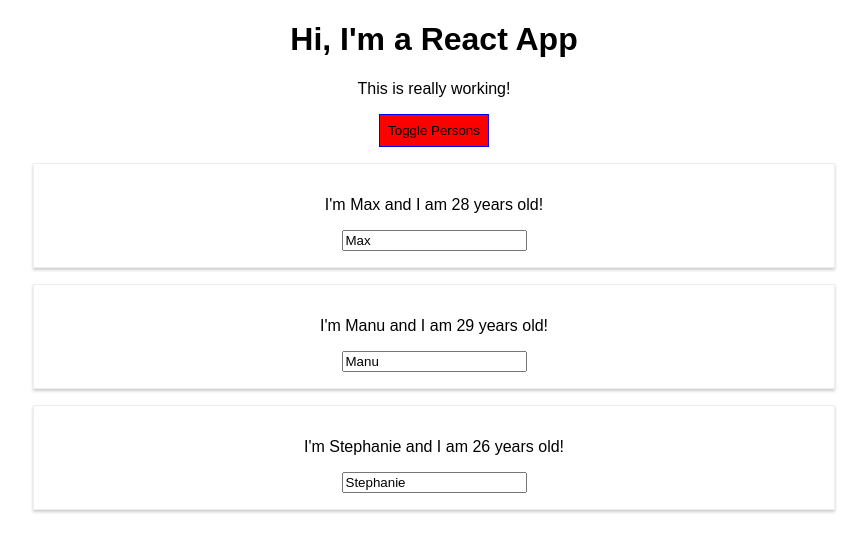
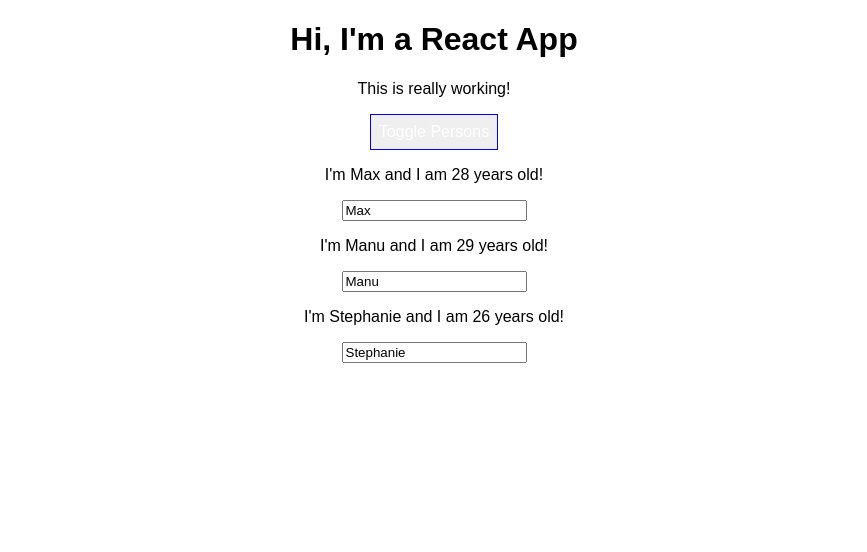
Before and after one commit to StaVergos/react-educational, a React (Create React App) app: page / in a window 1280 px wide. Both pictures are taken after a click on the button "Toggle Persons". Shown: the top 552 px of the page, without its empty margins (206-1073 px from the left). Built offline with nearby package versions, Linux system fonts and the light colour scheme.

Commit message:
added styled components

```diff
--- a/package.json
+++ b/package.json
@@ -6,7 +6,8 @@
     "radium": "^0.26.0",
     "react": "^16.13.1",
     "react-dom": "^16.13.1",
-    "react-scripts": "1.1.5"
+    "react-scripts": "1.1.5",
+    "styled-components": "^5.1.1"
   },
   "scripts": {
     "start": "react-scripts start",
--- a/src/App.js
+++ b/src/App.js
@@ -1,7 +1,22 @@
 import React, { Component } from 'react';
+import styled from 'styled-components';
 import './App.css';
-import Radium from 'radium';
+
 import Person from './Person/Person';
+
+const StyledButton = styled.button`
+ background-color: 'green';
+ color: white;
+  font: inherit;
+  border: 1px solid blue;
+  padding: 8px;
+  cursor: pointer;
+
+  &:hover {
+    background-color: lightgreen;
+    color: black;
+  }
+`;
 
 class App extends Component {
   state = {
@@ -91,9 +106,9 @@
       <div className="App">
         <h1>Hi, I'm a React App</h1>
         <p className={classes.join(' ')}>This is really working!</p>
-        <button
-        style={style}
-        onClick={this.togglePersonsHandler}>Toggle Persons</button>
+        <StyledButton onClick={this.togglePersonsHandler}>
+          Toggle Persons
+        </StyledButton>
         {persons}
       </div>
     );
@@ -101,4 +116,4 @@
   }
 }
 
-export default Radium(App);
+export default App;
--- a/src/Person/Person.css
+++ b/src/Person/Person.css
@@ -1,8 +1,14 @@
-.Person {
-    width: 60%;
-    margin: 16px auto;
-    border: 1px solid #eee;
-    box-shadow: 0 2px 3px #ccc;
-    padding: 16px;
-    text-align: center;
-}
+/*.Person {*/
+/*    width: 60%;*/
+/*    margin: 16px auto;*/
+/*    border: 1px solid #eee;*/
+/*    box-shadow: 0 2px 3px #ccc;*/
+/*    padding: 16px;*/
+/*    text-align: center;*/
+/*}*/
+
+/*@media (min-width: 500px) {*/
+/*    .Person {*/
+/*        width: 450px;*/
+/*    }*/
+/*}*/
--- a/src/Person/Person.js
+++ b/src/Person/Person.js
@@ -1,16 +1,30 @@
 import React from 'react';
-import Radium from 'radium';
+import styled from 'styled-components';
 
-import './Person.css';
+// import './Person.css';
+const StyledDiv = styled.div`
+    width: 60%;
+    margin: 16px auto;
+    border: 1px solid #eee;
+    box-shadow: 0 2px 3px #ccc;
+    padding: 16px;
+    text-align: center;
+
+    @media (min-width: 500px) {
+            width: 450px;
+    }
+`;
 
 const person = ( props ) => {
     return (
-        <div className="Person">
-            <p onClick={props.click}>I'm {props.name} and I am {props.age} years old!</p>
+        // <div className="Person" style={style}>
+        <div>
+            <p onClick={props.click}>I'm {props.name} and I am {props.age} years old!
+            </p>
             <p>{props.children}</p>
             <input type="text" onChange={props.changed} value={props.name} />
         </div>
     )
 };
 
-export default Radium(person);
+export default person;
```
Also changed, not shown: 1 other file (tests, documents, lock files or other folders).
